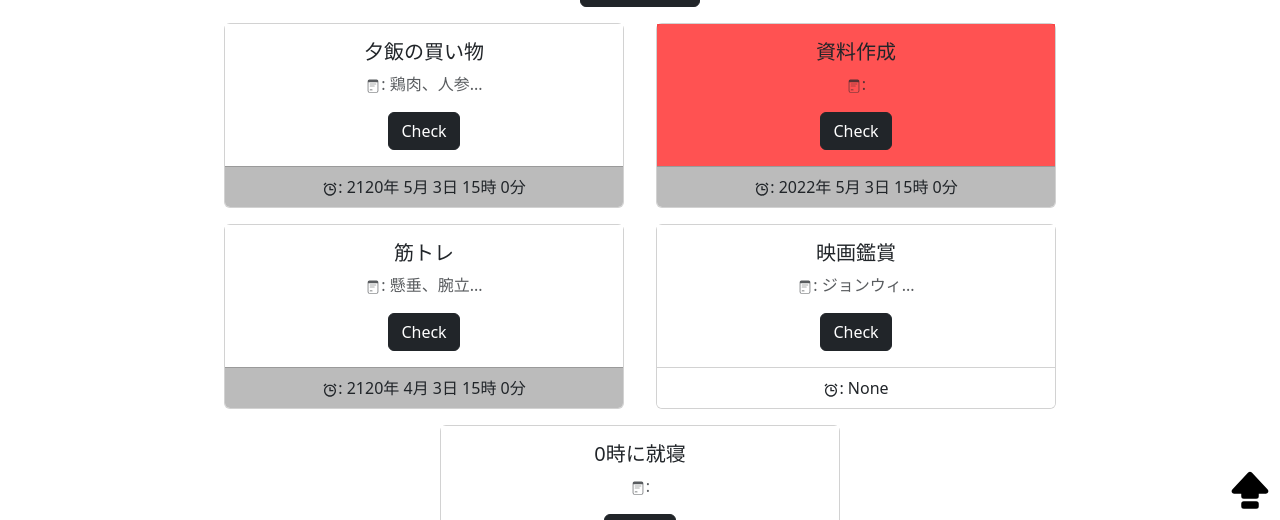
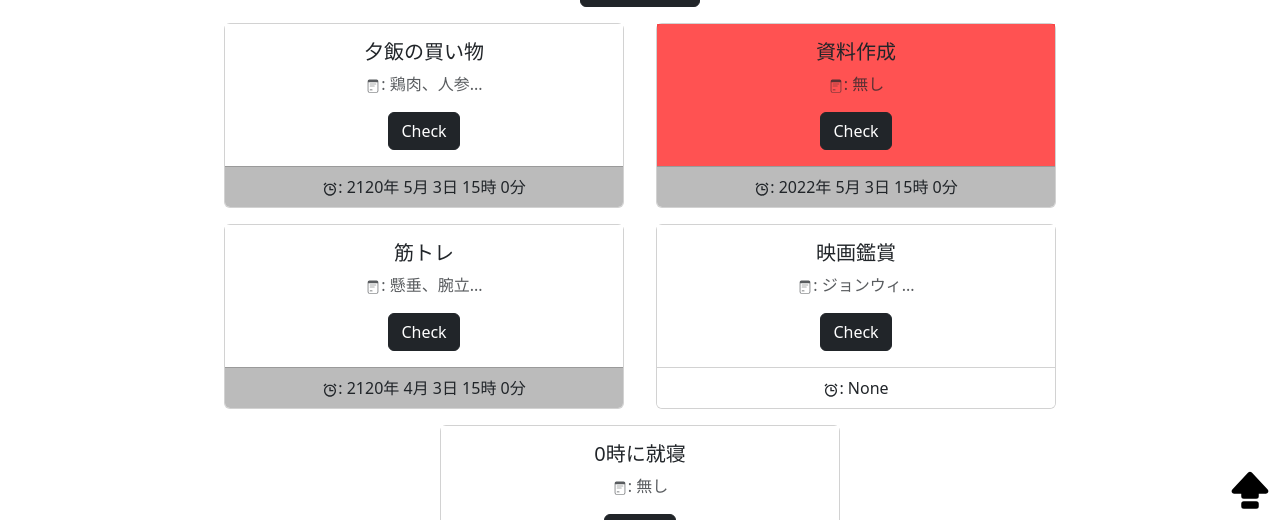
Before and after one commit to syab-syab/Tasks-Maketh-Man, a React (Create React App) app: page /example in a window 1280 px wide. Shown: the part 280-800 px from the top of the page. Built offline with nearby package versions, Linux system fonts and the light colour scheme.

Commit message:
submitFormで問題発生

```diff
--- a/src/components/TaskList.tsx
+++ b/src/components/TaskList.tsx
@@ -97,7 +97,8 @@ const TaskList = (props: Props) => {
           d-inline-block
 
         ">
-
+          {/* [ToDo]なぜかメモが空欄だとcheckDueDateが機能しない */}
+          {/* 多分submitFormで問題が起きてる(多分、月か日) */}
           <Card.Body  style={{backgroundColor: checkDueDate(task.dueDate) ? "white" : "#ff0000ad"}}>
             <Card.Title className="me-auto">{longSentenceCut(10, task.content)}</Card.Title>
             {/* [ToDo]メモをポップオーバーにする */}
--- a/src/components/select/SelectDate.tsx
+++ b/src/components/select/SelectDate.tsx
@@ -41,7 +41,7 @@ const SelectDate = (props: DateProps) => {
   const days = (): number[] => {
     let days = []
     const max: number = maxDay(props.year, props.month)
-    for (let i: number = 0; i < max; i++) {
+    for (let i: number = 1; i < max; i++) {
       days.push(i)
     }
     return days
--- a/src/functions/longSentenceCut.ts
+++ b/src/functions/longSentenceCut.ts
@@ -2,7 +2,9 @@
 // 表示する文字数の限界値は 変数:limit で変更できる
 const longSentenceCut = (limit: number, val: string): string => {
   // const limit: number = limit
-  if (val.length <= limit) {
+  if (val === "") {
+    return "無し"
+  } else if (val.length <= limit) {
     return val
   } else {
     return val.substring(0, limit) + "..."
```
